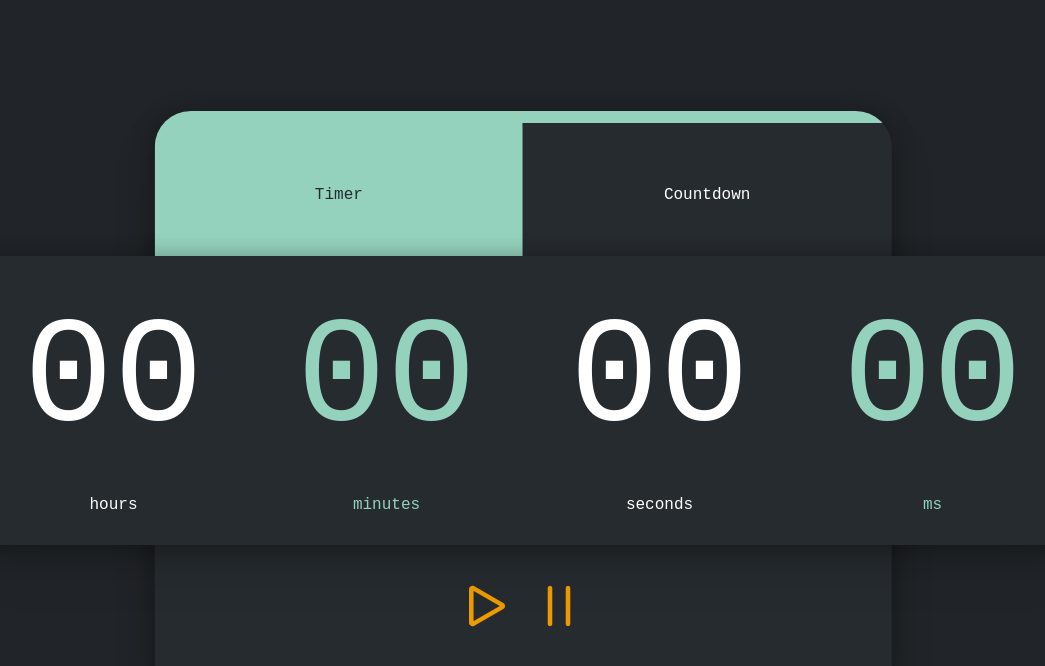
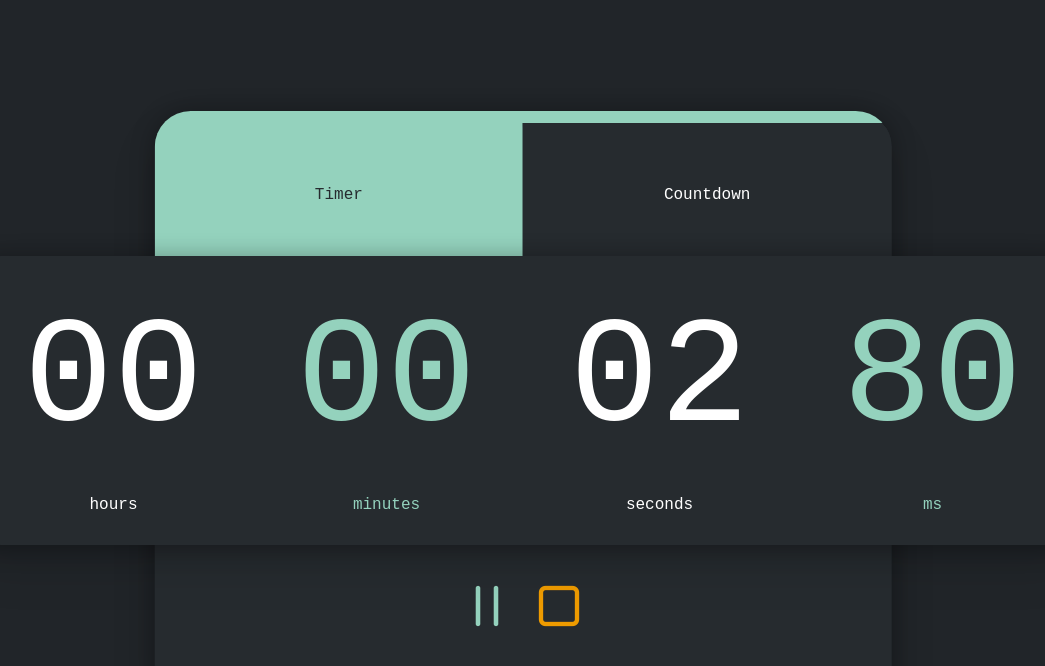
Before and after one commit to hungrysamurai/timer_countdown, a plain HTML site: page index.html in a window 1280 px wide. Both pictures are taken after a click on the element 603 px from the left and 614 px from the top of the page. Shown: the whole page, without its empty margins (117-1162 px from the left). Drawn offline with nearby package versions, Linux system fonts and the light colour scheme; a web font is replaced by a local one.

Commit message:
basic timer functionality

```diff
--- a/index.html
+++ b/index.html
@@ -74,11 +74,11 @@
                 <!-- Buttons container -->
                 <div class="buttons-container">
                     <div class="buttons">
-                        <div class="control-button">
+                        <div class="control-button play-btn">
                             <i class="bi bi-play"></i>
                         </div>
-                        <div class="control-button">
-                            <i class="bi bi-pause"></i>
+                        <div class="control-button stop-btn">
+                            <i class="bi bi-stop"></i>
                         </div>
                     </div>
                 </div>
--- a/script.js
+++ b/script.js
@@ -0,0 +1,103 @@
+const playBtn = document.querySelector(".play-btn");
+const playIcon = document.querySelector(".bi.bi-play");
+const stopBtn = document.querySelector(".stop-btn");
+
+// Timer digits
+const hoursEl = document.querySelector("#hours");
+const minutesEl = document.querySelector("#minutes");
+const secondsEl = document.querySelector("#seconds");
+const millisecondsEl = document.querySelector("#milliseconds");
+
+let timerInterval;
+let timerState;
+
+// Play/pause timer
+playBtn.addEventListener("click", () => {
+  if (!timerState) {
+    initializeTimer();
+    return;
+  }
+
+  if (timerState.status === "active") freezeTimer();
+  else unFreezeTimer();
+});
+
+// Reset timer
+stopBtn.addEventListener("click", () => {
+  timerState = undefined;
+  clearInterval(timerInterval);
+  playIcon.className = "bi bi-play";
+  playBtn.classList.remove("active");
+  updateDOMTimer(0, 0, 0, 0);
+});
+
+function initializeTimer() {
+  // Set initial timer state object
+  timerState = {
+    status: "active",
+    timerProgress: 0,
+    initialTimestamp: Date.now(),
+  };
+
+  // Change button
+  playIcon.className = "bi bi-pause";
+  playBtn.classList.add("active");
+
+  // Initialize interval
+  timerInterval = setInterval(timerUpdate, 10, timerState.initialTimestamp);
+}
+
+function freezeTimer() {
+  // Update status
+  timerState.status = "paused";
+  timerState.timerProgress = Date.now() - timerState.initialTimestamp;
+
+  // Change DOM
+  playIcon.className = "bi bi-play";
+
+  // Stop Interval
+  clearInterval(timerInterval);
+}
+
+function unFreezeTimer() {
+  // Update status
+  timerState.status = "active";
+
+  // Change DOM
+  playIcon.className = "bi bi-pause";
+  playBtn.classList.add("active");
+
+  // Initialize interval
+  timerInterval = setInterval(
+    timerUpdate,
+    10,
+    Date.now() - timerState.timerProgress
+  );
+}
+
+function timerUpdate(startTime) {
+  const t = Date.now() - startTime;
+
+  const hours = Math.floor((t / (1000 * 60 * 60)) % 24);
+  const minutes = Math.floor((t / 1000 / 60) % 60);
+  const seconds = Math.floor((t / 1000) % 60);
+  const milliseconds = Math.floor((t / 10) % 100);
+
+  updateDOMTimer(hours, minutes, seconds, milliseconds);
+}
+
+// Make 00 instead of 0
+function getZero(num) {
+  if (num >= 0 && num < 10) {
+    return `0${num}`;
+  } else {
+    return num;
+  }
+}
+
+function updateDOMTimer(hours, minutes, seconds, milliseconds) {
+  hoursEl.textContent = getZero(hours);
+  minutesEl.textContent = getZero(minutes);
+  secondsEl.textContent = getZero(seconds);
+  millisecondsEl.textContent = getZero(milliseconds);
+}
--- a/styles.css
+++ b/styles.css
@@ -18,7 +18,6 @@ body {
 
 .main-container {
     position: relative;
-    /* overflow: hidden; */
 }
 
 .clock-container {
@@ -40,7 +39,6 @@ body {
 .clock-digits {
     font-size: 150px;
 }
-
 
 /* Mode Container */
 .mode-container {
```
